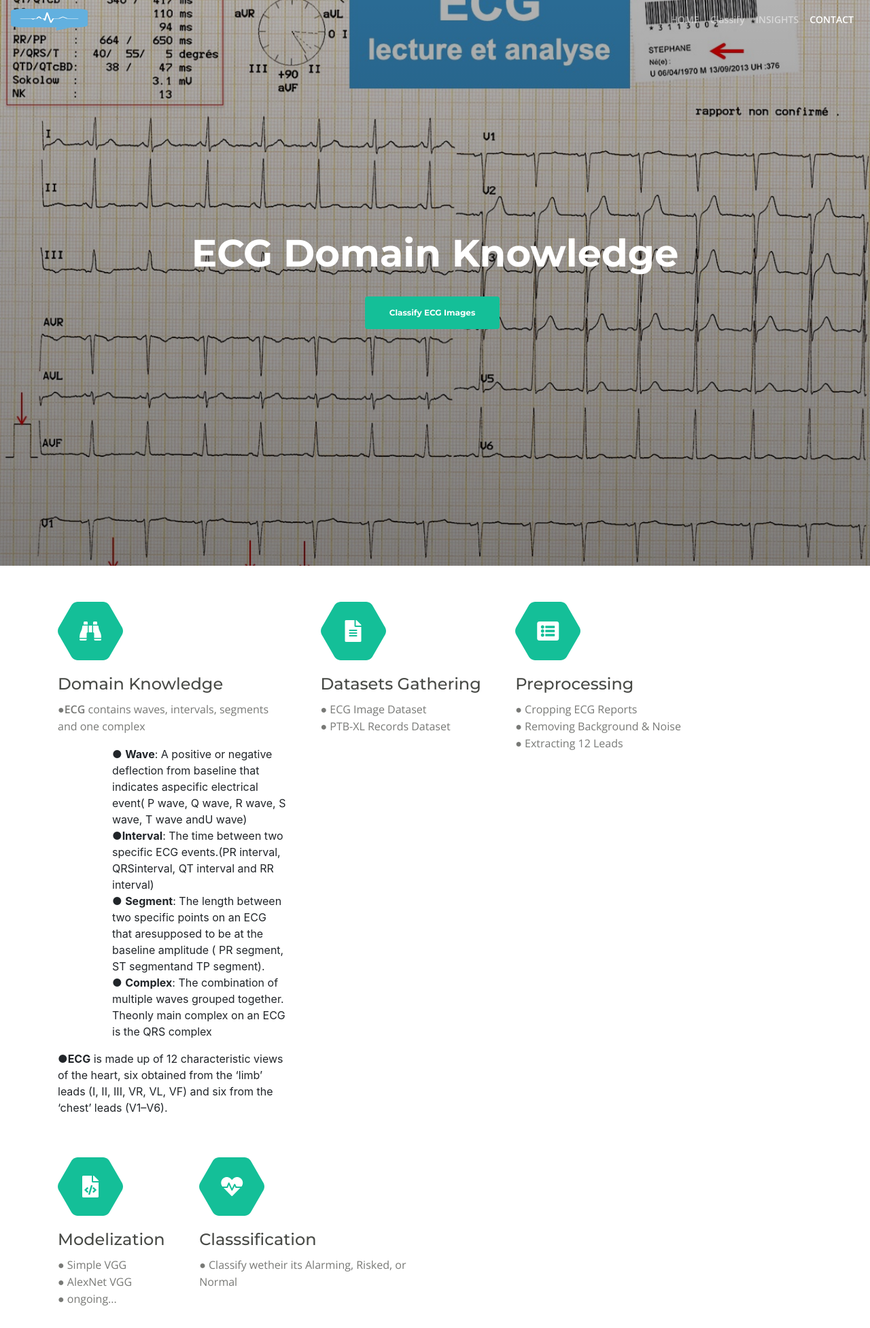
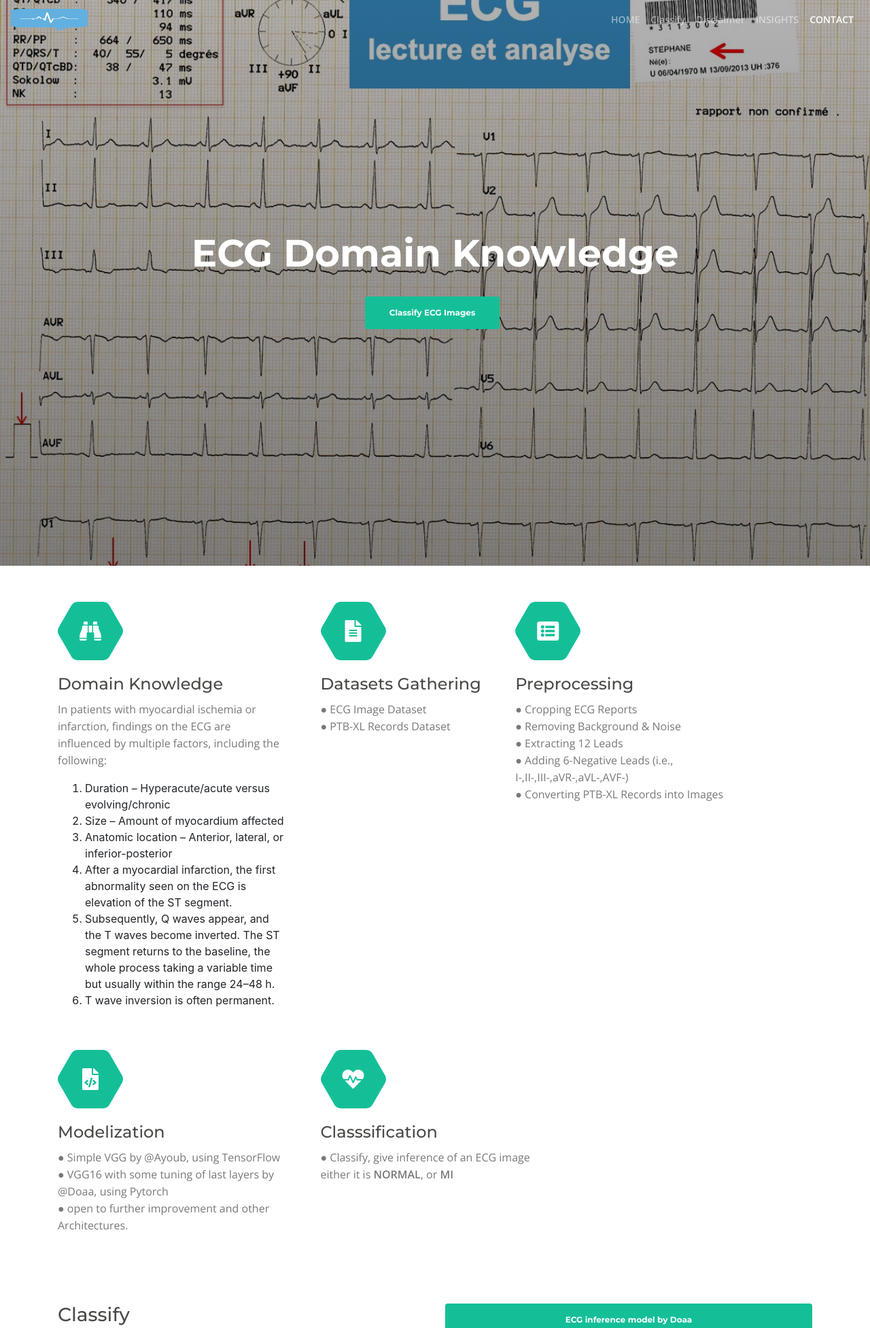
Before and after one commit to ayoub-berdeddouch/imginference, a Flask app: page / in a window 1280 px wide. Shown: the top 1953 px of the page at 68% size. Run offline with Flask 2, Linux system fonts and the light colour scheme; some libraries are stand-ins or nearby versions.

Commit message:
Update index.html

```diff
--- a/templates/index.html
+++ b/templates/index.html
@@ -71,6 +71,9 @@
                     <a class="nav-link page-scroll" href="#Classify">Classify</a>
                 </li>
                 <li class="nav-item">
+                    <a class="nav-link page-scroll" href="#Disclaimer">Disclaimer</a>
+                </li>
+                <li class="nav-item">
                     <a class="nav-link page-scroll" href="#Insights">INSIGHTS</a>
                 </li>
                 <li class="nav-item">
@@ -116,15 +119,15 @@
                         </span>
                         <div class="card-body">
                             <h4 class="card-title">Domain Knowledge</h4>
-                            <p>●<b>ECG</b> contains waves, intervals, segments and one complex</p>
-                            <p>
-                                <ul>
-                                    <ol>● <b>Wave</b>: A positive or negative deflection from baseline that indicates aspecific electrical event( P wave, Q wave, R wave, S wave, T wave andU wave)</ol>
-                                    <ol>●<b>Interval</b>: The time between two specific ECG events.(PR interval, QRSinterval, QT interval and RR interval)</ol>
-                                    <ol>● <b>Segment</b>: The length between two specific points on an ECG that aresupposed to be at the baseline amplitude ( PR segment, ST segmentand TP segment).</ol>
-                                    <ol>● <b>Complex</b>: The combination of multiple waves grouped together. Theonly main complex on an ECG is the QRS complex</ol>
-                                </ul>
-                                ●<b>ECG</b> is made up of 12 characteristic views of the heart, six obtained from the ‘limb’ leads (I, II, III, VR, VL, VF) and six from the ‘chest’ leads (V1–V6).
+                            <p>In patients with myocardial ischemia or infarction, findings on the ECG are influenced by multiple factors, including the following:
+                                <ol>
+                                    <li>Duration – Hyperacute/acute versus evolving/chronic</li>
+                                    <li>Size – Amount of myocardium affected</li>
+                                    <li>Anatomic location – Anterior, lateral, or inferior-posterior</li>
+                                    <li>After a myocardial infarction, the first abnormality seen on the ECG is elevation of the ST segment.</li>
+                                    <li>Subsequently, Q waves appear, and the T waves become inverted. The ST segment returns to the baseline, the whole process taking a variable time but usually within the range 24–48 h.</li>
+                                    <li>T wave inversion is often permanent.</li>
+                                </ol>
                             </p>
 
                         </div>
@@ -157,7 +160,8 @@
                             <p> ● Cropping ECG Reports <br>
                                 ● Removing Background & Noise <br>
                                 ● Extracting 12 Leads <br>
-
+                                ● Adding 6-Negative Leads (i.e., I-,II-,III-,aVR-,aVL-,AVF-)<br>
+                                ● Converting PTB-XL Records into Images <br>
                             </p>
 
                         </div>
@@ -173,9 +177,9 @@
                         </span>
                         <div class="card-body">
                             <h4 class="card-title">Modelization</h4>
-                            <p> ● Simple VGG <br>
-                                ● AlexNet VGG <br>
-                                ● ongoing...
+                            <p> ● Simple VGG by @Ayoub, using TensorFlow <br>
+                                ● VGG16 with some tuning of last layers by @Doaa, using Pytorch<br>
+                                ● open to further improvement and other Architectures.<br>
 
 
                             </p>
@@ -192,7 +196,7 @@
                         </span>
                         <div class="card-body">
                             <h4 class="card-title">Classsification</h4>
-                            <p>● Classify wetheir its Alarming, Risked, or Normal</p>
+                            <p>● Classify, give inference of an ECG image either it is <b>NORMAL</b>, or <b>MI</b></p>
                         </div>
                     </div>
                     <!-- end of card -->
@@ -221,7 +225,10 @@
                     <!-- Call Me Form -->
                     <form id="callMeForm" data-toggle="validator" data-focus="false">
                         <div class="form-group">
-							<a type="submit" class="form-control-submit-button" href="classification">Heart Risk Image Classification</a>
+							<a type="submit" class="form-control-submit-button" href="inference">ECG inference model by Doaa</a>
+                        </div>
+                        <div class="form-group">
+                            <a type="submit" class="form-control-submit-button" href="classification">ECG inference model by Ayoub</a>
                         </div>
                     </form>
                     <!-- end of call me form -->
@@ -233,8 +240,40 @@
     </div> <!-- end of basic-1 -->
     <!-- end of intro -->
 
+
+
+
+    <div id="Disclaimer" class="counter">
+        <div class="container">
+            <div class="row">
+                <div class="col-lg-5 col-xl-6">
+                     <div>
+                        <img class="card-image" src="{{url_for('static', filename='images/disclaimer.jpg')}}"  width="400" height="400" alt="alternative">
+                     </div> <!-- end of image-container -->
+                </div> <!-- end of col -->
+                <div class="col-lg-7 col-xl-6">
+                    <div class="text-container">
+                        <div class="section-title">Disclaimer</div>
+                        <ul>
+                            <li><b>1/</b>Those models are designed to inform the user and provide them with a probability of  Myocardial Infarction diagnosis.</li>
+                            <li><b>2/</b>We emphasize that the purpose of these models is to inform physicians and patients and that the models should not be used for decision support.</li>
+                            <li><b>3/</b>The Content is not intended to substitute for professional medical advice, diagnosis, or treatment.</li>
+                            <li><b>4/</b>NEVER DISREGARD PROFESSIONAL MEDICAL ADVICE OR DELAY SEEKING MEDICAL TREATMENT BECAUSE OF SOMETHING YOU HAVE READ ON OR ACCESSED THROUGH THE WEBSITE.</li>
+                            <li><b>5/</b>Those models are not certified (CE marked or FDA approved).</li>
+                            <li><b>6/</b>By using those models, you agree to these terms and conditions.</li>
+                        </ul>
+
+
+                    </div> <!-- end of text-container -->
+                </div> <!-- end of col -->
+            </div> <!-- end of row -->
+        </div> <!-- end of container -->
+    </div> <!-- end of counter -->
+    <!-- end of about -->
+
     <!-- end of services -->
-<div id="Insights" class="counter">
+
+    <div id="Insights" class="counter">
         <div class="container">
             <div class="row">
                 <div class="col-lg-5 col-xl-6">
```
